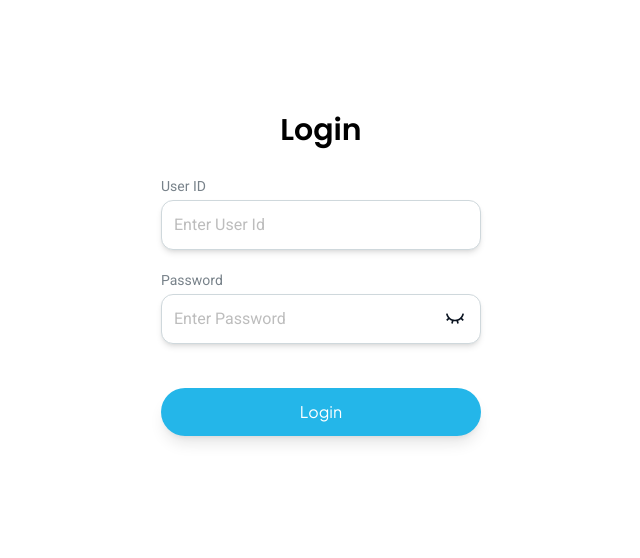
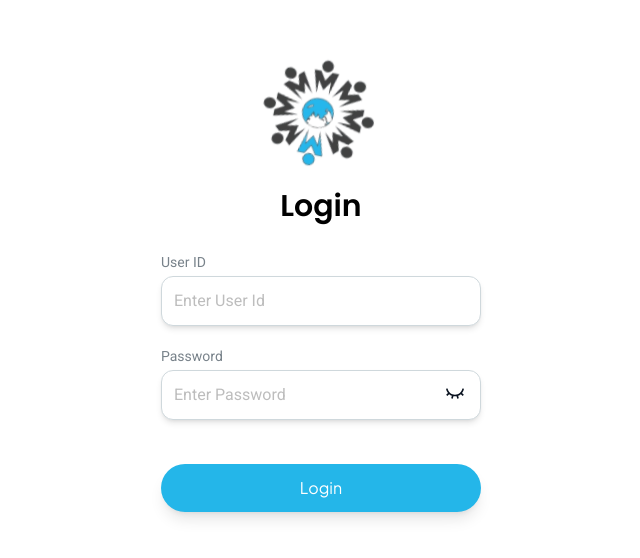
Before and after one commit to PCD-CS/web_application, a React (Vite) app: page /auth/login in a window 1280 px wide. Shown: the part 108-666 px from the top of the page, without its empty margins (319-959 px from the left). Built offline with nearby package versions, Linux system fonts and the light colour scheme.

Commit message:
reverse login logo comment

```diff
--- a/src/components/Admin/forms/Login.jsx
+++ b/src/components/Admin/forms/Login.jsx
@@ -101,7 +101,7 @@ const Login = () => {
       )}
 
       <div className={` ${loading && 'blur-[1px]'} flex flex-col justify-center items-center `}>
-        {/* <img src={login_image} alt="login_image" className="w-28 md:w-36 lg:w-36 rotate-animation" /> */}
+        <img src={login_image} alt="login_image" className="w-28 md:w-36 lg:w-36 rotate-animation" />
         <h1 className="poppins font-semibold text-2xl md:text-3xl lg:text-3xl">Login</h1>
 
         <form className="flex flex-col items-center md:mt-4 lg:mt-4" onSubmit={handleSubmit}>
```
